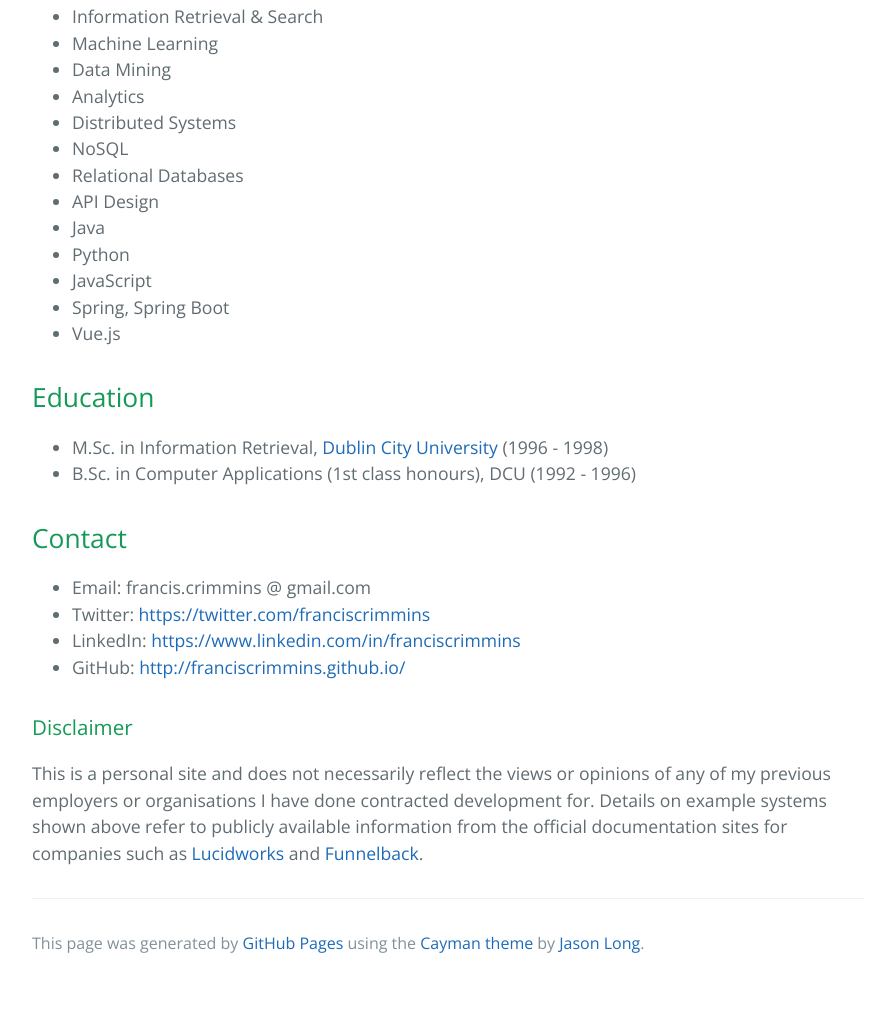
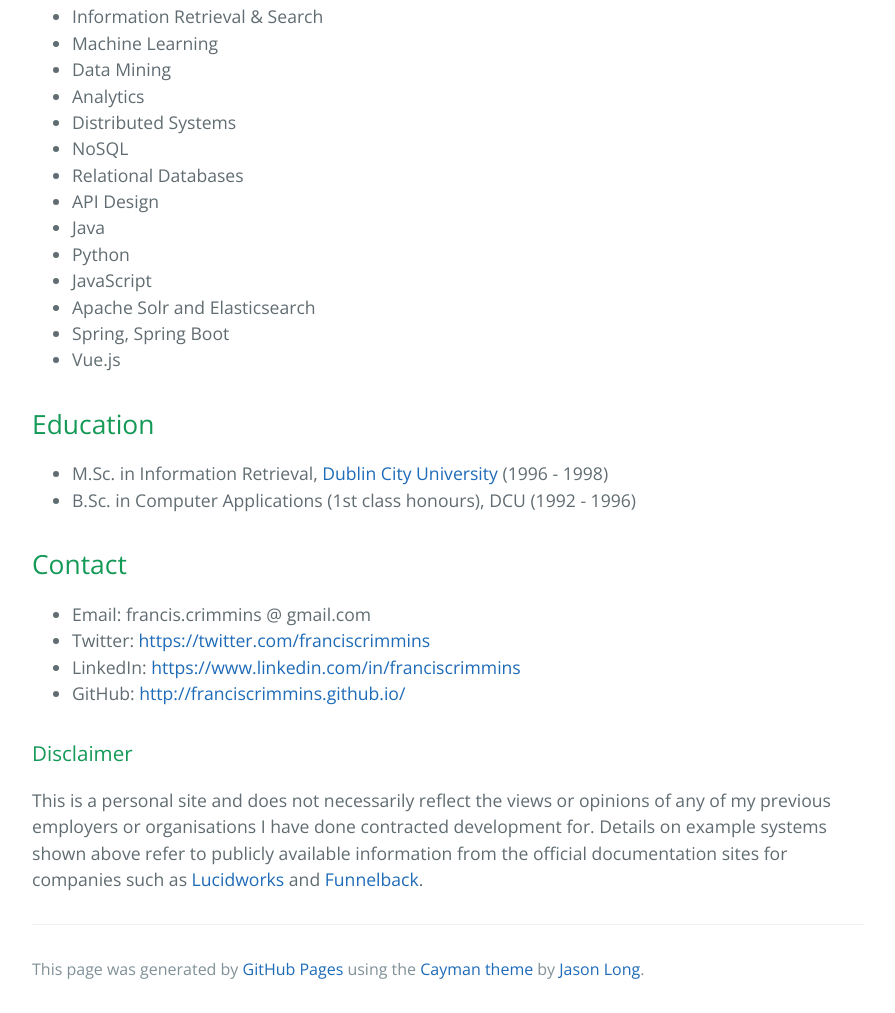
Before and after one commit to franciscrimmins/franciscrimmins.github.io, a plain HTML site: page index.html in a window 1280 px wide. Shown: the part 4389-5402 px from the top of the page, without its empty margins (192-1087 px from the left). Before the commit the page ends 5376 px from the top, so only its background shows below. Drawn offline with nearby package versions, Linux system fonts and the light colour scheme.

Commit message:
Update skills list

```diff
--- a/index.html
+++ b/index.html
@@ -92,6 +92,7 @@
 <li>Java</li>
 <li>Python</li>
 <li>JavaScript</li>
+<li>Apache Solr and Elasticsearch</li>
 <li>Spring, Spring Boot</li>
 <li>Vue.js</li>
 </ul>
```
